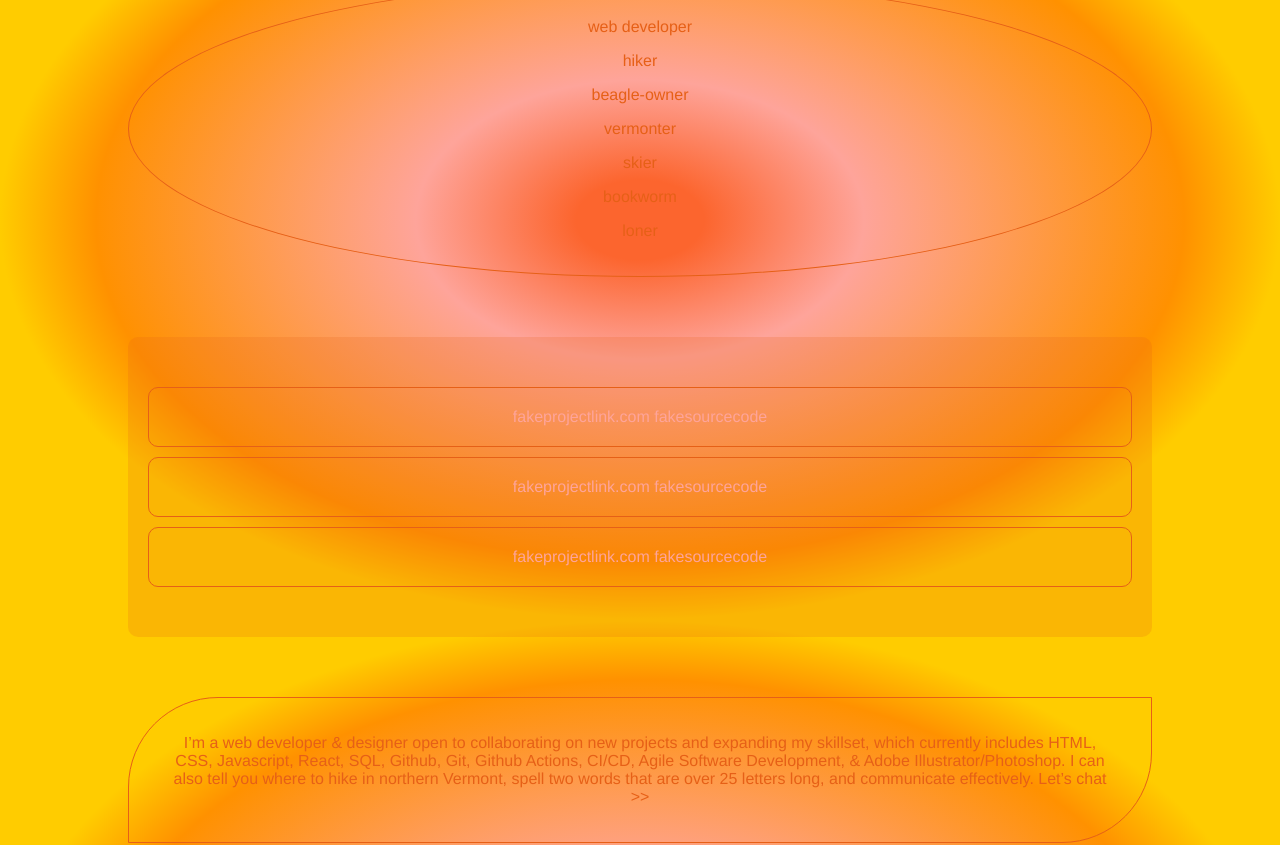
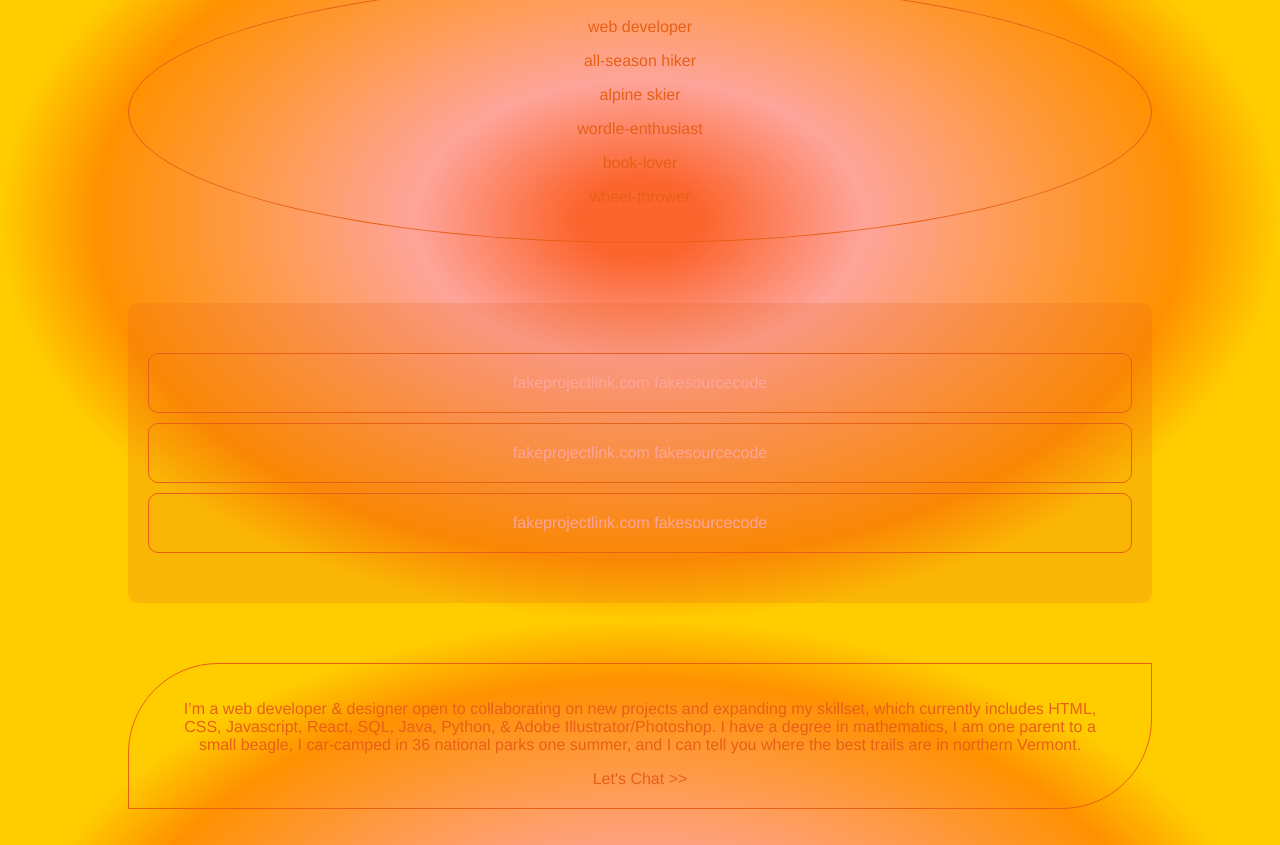
Before and after one commit to McKB/portfolio-site-react, a React (Create React App) app: page / in a window 1280 px wide. Shown: the part 180-1025 px from the top of the page. Built offline with nearby package versions, Linux system fonts and the light colour scheme; the HTML template or start-up script is replaced by a standard one.

Commit message:
bio updates

```diff
--- a/src/pages/main/Main.css
+++ b/src/pages/main/Main.css
@@ -54,6 +54,30 @@ a {
     padding-right: 40px;
 }
 
+.chat {
+    color: rgb(230, 96, 23);
+    position: relative;
+}
+
+.chat::before {
+    content: '';
+    position: absolute;
+    width: 100%;
+    height: 1px;
+    border-radius: 4px;
+    background-color: rgb(230, 96, 23);
+    bottom: 0;
+    left: 0;
+    transform-origin: right;
+    transform: scaleX(0);
+    transition: transform .3s ease-in-out;
+}
+
+.chat:hover::before {
+    transform-origin: left;
+    transform: scaleX(1);
+}
+
 .contactMeContainer {
     padding: 30px;
     margin-top: 10px;
--- a/src/pages/main/Main.jsx
+++ b/src/pages/main/Main.jsx
@@ -14,7 +14,7 @@ const Main = () => {
             </header>
             <div className='mainBody'>
                 <div className='textBlock descriptors'>
-                    <TextBlock message={['web developer', 'hiker', 'beagle-owner', 'vermonter', 'skier', 'bookworm', 'loner']} />
+                    <TextBlock message={['web developer', 'all-season hiker', 'alpine skier', 'wordle-enthusiast', 'book-lover', 'wheel-thrower']} />
                 </div>
                 <div className="projectsContainer">
                     <div className="project">
@@ -34,7 +34,8 @@ const Main = () => {
                     </div>
                 </div>
                 <div className='textBlock bio'>
-                    <TextBlock message={['I’m a web developer & designer open to collaborating on new projects and expanding my skillset, which currently includes HTML, CSS, Javascript, React, SQL, Github, Git, Github Actions, CI/CD, Agile Software Development, & Adobe Illustrator/Photoshop. I can also tell you where to hike in northern Vermont, spell two words that are over 25 letters long, and communicate effectively. Let’s chat >>']}/>
+                    <TextBlock message={['I’m a web developer & designer open to collaborating on new projects and expanding my skillset, which currently includes HTML, CSS, Javascript, React, SQL, Java, Python, & Adobe Illustrator/Photoshop. I have a degree in mathematics, I am one parent to a small beagle, I car-camped in 36 national parks one summer, and I can tell you where the best trails are in northern Vermont.']}/>
+                    <div> <a className="chat" href="mailto:mckennakb@comcast.net?subject=Hello!">{"Let's Chat >>"}</a></div>
                 </div>
                 <div className="contactMeContainer">
                     <div className='profile' id="github"> <a href="https://github.com/McKB" target="_blank" rel="noreferrer"><img src={github} alt="Github"></img></a></div>
```
